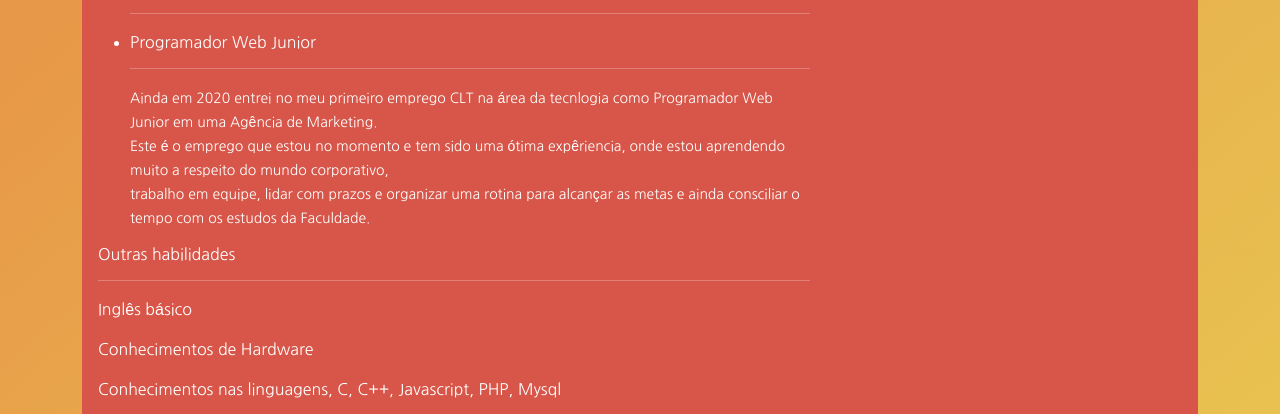
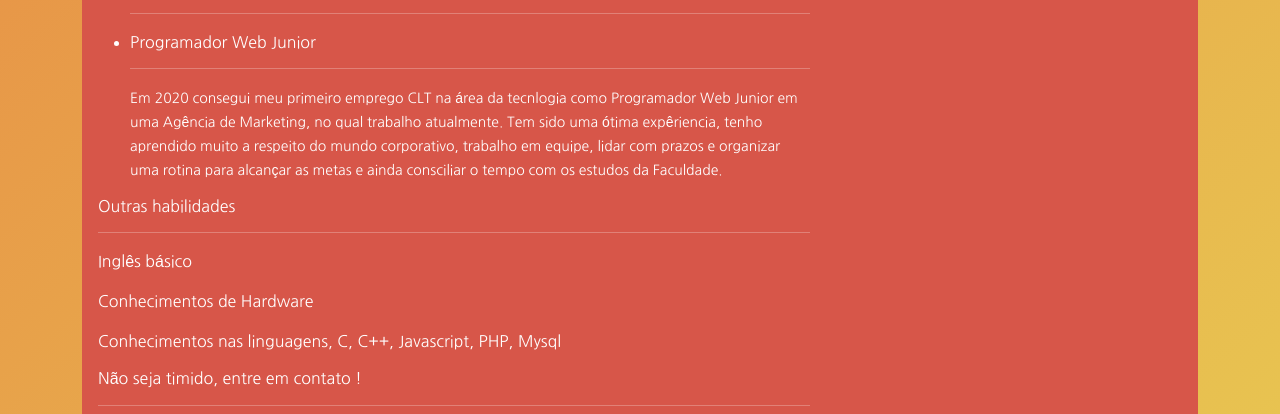
Before and after one commit to lucasAlcp/portifolio, a plain HTML site: page index.html in a window 1280 px wide. Shown: the part 1275-1689 px from the top of the page. Drawn offline with nearby package versions, Linux system fonts and the light colour scheme.

Commit message:
Update index.html

```diff
--- a/index.html
+++ b/index.html
@@ -126,9 +126,8 @@
                                             <h6>Programador Web Junior</h6>
                                             <hr>
                                             <small>
-                                                Ainda em 2020 entrei no meu primeiro emprego CLT na área da tecnlogia como Programador Web Junior em uma Agência de Marketing.<br>
-                                                Este é o emprego que estou no momento e tem sido uma ótima expêriencia, onde estou aprendendo muito a respeito do mundo corporativo,<br>
-                                                trabalho em equipe, lidar com prazos e organizar uma rotina para alcançar as metas e ainda consciliar o tempo com os estudos da Faculdade.
+						    Em 2020 consegui meu primeiro emprego CLT na área da tecnlogia como Programador Web Junior em uma Agência de Marketing, no qual trabalho atualmente.
+Tem sido uma ótima expêriencia, tenho aprendido muito a respeito do mundo corporativo, trabalho em equipe, lidar com prazos e organizar uma rotina para alcançar as metas e ainda consciliar o tempo com os estudos da Faculdade.
                                             </small>
                                         </li>
                                     </ul>
```
